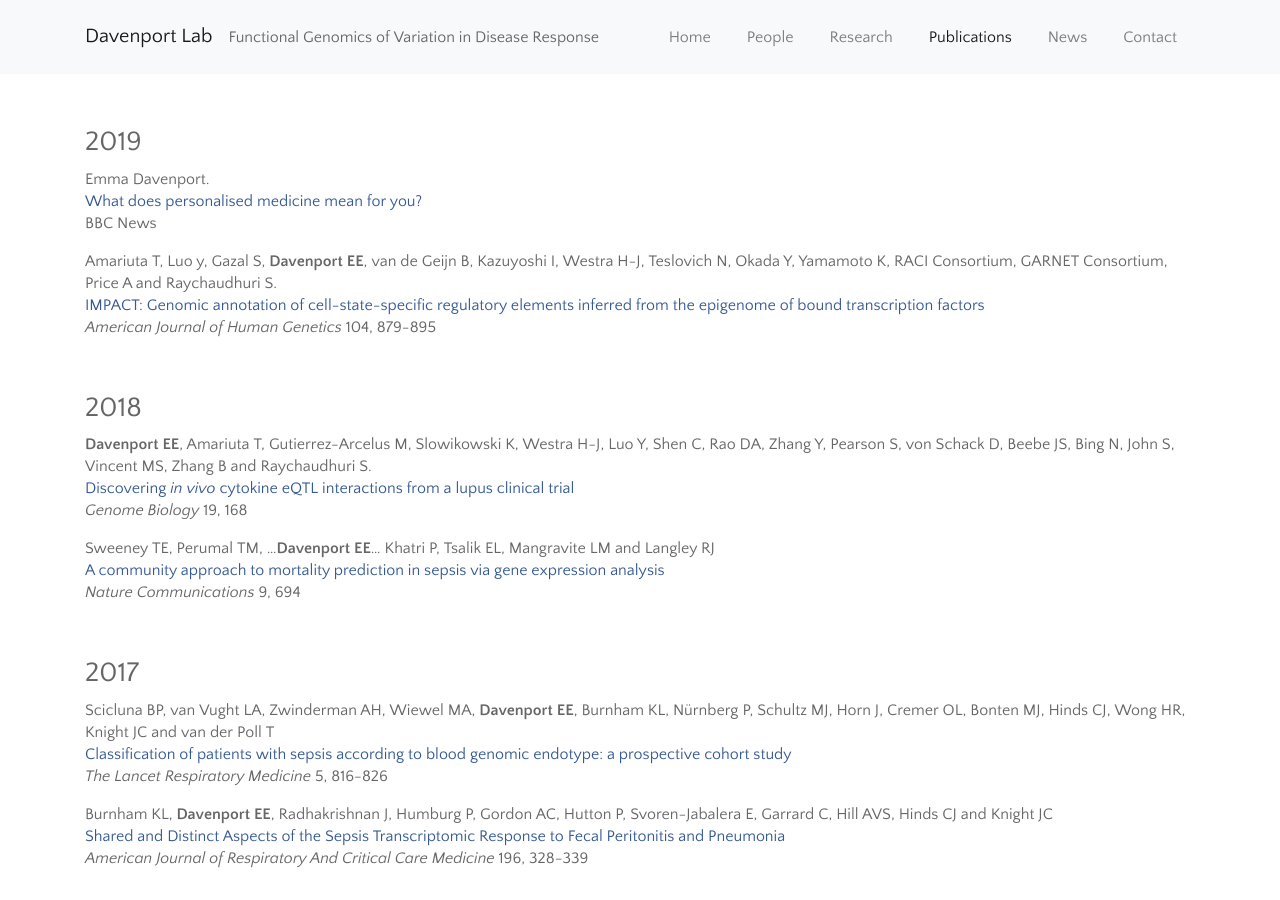
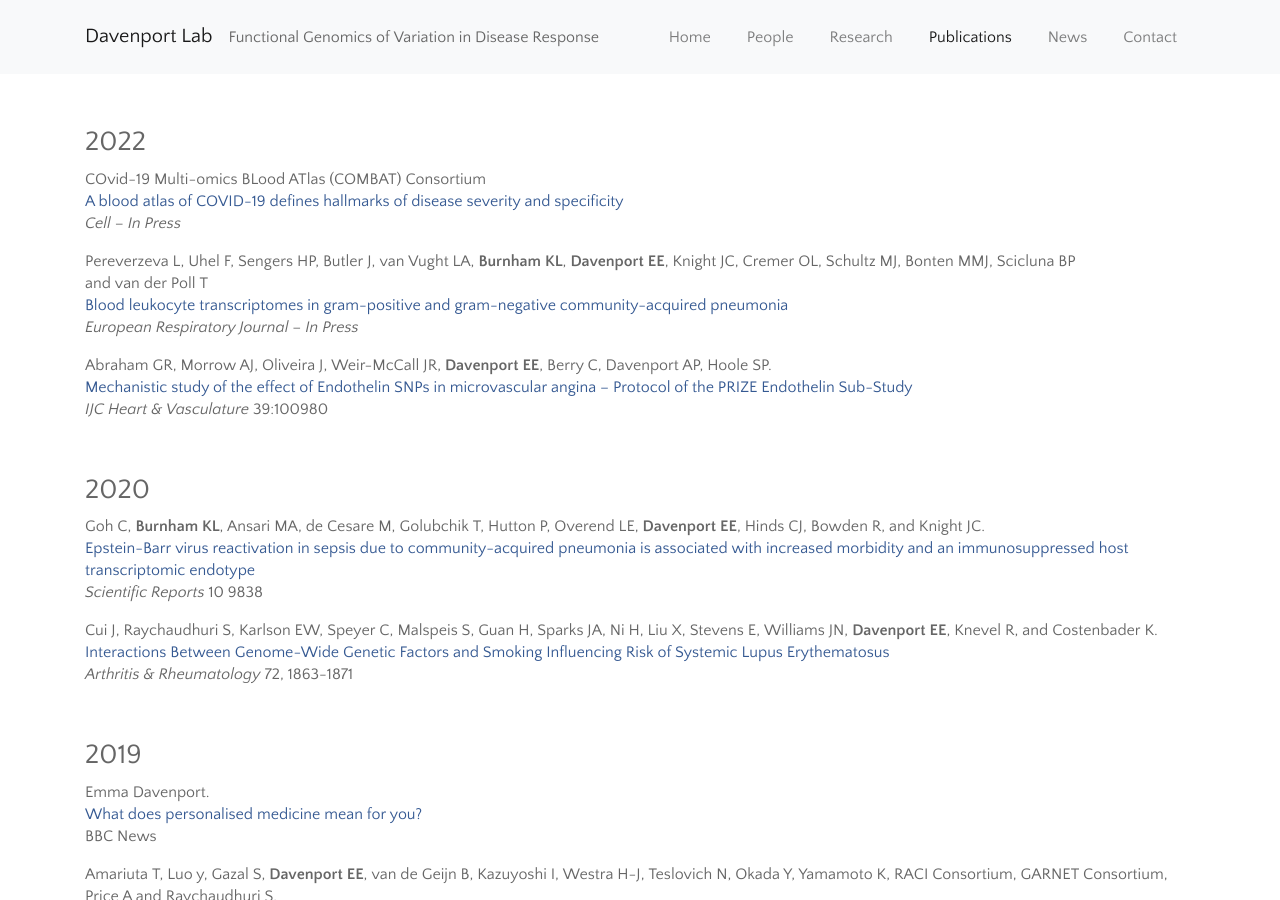
Before and after one commit to davenportlab/davenportlab.github.io, a Jekyll site: the page built from publications.md, in a window 1280 px wide and 900 px high. Built offline with Jekyll 4.4.1, drawn with Linux system fonts in a browser that asks for light colours; nearby versions of some CDN libraries; comment, search, counter and statistics services are not loaded.

Commit message:
News (#30)
* Added people, updated news and added recent publications

* Added events to news

```diff
--- a/_data/alumni.yml
+++ b/_data/alumni.yml
@@ -10,3 +10,6 @@
 - name: Olivia Edwards
   title: PhD rotation student
   date: "2020"
+- name: Isaac Garcia Salinas
+  title: PhD rotation student
+  date: "2021"
--- a/publications.md
+++ b/publications.md
@@ -1,6 +1,37 @@
 ---
 layout: default
 ---
+<br>
+## 2022
+
+COvid-19 Multi-omics BLood ATlas (COMBAT) Consortium
+[A blood atlas of COVID-19 defines hallmarks of disease severity and specificity](https://pubmed.ncbi.nlm.nih.gov/35216673/){:target="_blank"}
+*Cell* -- *In Press*
+
+Pereverzeva L, Uhel F, Sengers HP, Butler J, van Vught LA, **Burnham KL**, **Davenport EE**, Knight JC, Cremer OL, Schultz MJ, Bonten MMJ, Scicluna BP
+and van der Poll T
+[Blood leukocyte transcriptomes in gram-positive and gram-negative community-acquired pneumonia](https://pubmed.ncbi.nlm.nih.gov/34446464/){:target="_blank"}
+*European Respiratory Journal* -- *In Press*
+
+Abraham GR, Morrow AJ, Oliveira J, Weir-McCall JR, **Davenport EE**, Berry C, Davenport AP, Hoole SP.
+[Mechanistic study of the effect of Endothelin SNPs in microvascular angina – Protocol of the PRIZE Endothelin Sub-Study](https://doi.org/10.1016/j.ijcha.2022.100980.){:target="_blank"}
+*IJC Heart & Vasculature* 39:100980
+
+
+
+
+<br>
+## 2020
+
+Goh C, **Burnham KL**, Ansari MA, de Cesare M, Golubchik T, Hutton P, Overend LE, **Davenport EE**, Hinds CJ, Bowden R, and Knight JC.
+[Epstein-Barr virus reactivation in sepsis due to community-acquired pneumonia is associated with increased morbidity and an immunosuppressed host transcriptomic endotype](https://pubmed.ncbi.nlm.nih.gov/32555213/){:target="_blank"}
+*Scientific Reports* 10 9838
+
+Cui J, Raychaudhuri S, Karlson EW, Speyer C, Malspeis S, Guan H, Sparks JA, Ni H, Liu X, Stevens E, Williams JN, **Davenport EE**, Knevel R, and Costenbader K.
+[Interactions Between Genome-Wide Genetic Factors and Smoking Influencing Risk of Systemic Lupus Erythematosus](https://pubmed.ncbi.nlm.nih.gov/32969204/){:target="_blank"}
+*Arthritis & Rheumatology* 72, 1863-1871
+
+
 <br>
 ## 2019
 Emma Davenport.
```
Also changed, not shown: _data/news.yml (+41 -0 lines), _data/people.yml (+11 -2 lines), assets/img/news/ELRIG.png (added), assets/img/news/GenomicsLite.png (added), assets/img/news/PGX.png (added), assets/img/news/Patient_het_exp.png (added), assets/img/news/away_day21.jpg (added), assets/img/people/Dhupal_Patel.jpg (added), assets/img/people/Haerin_Jang.jpeg (added), assets/img/people/Nikhil_Milind.jpg (added).
